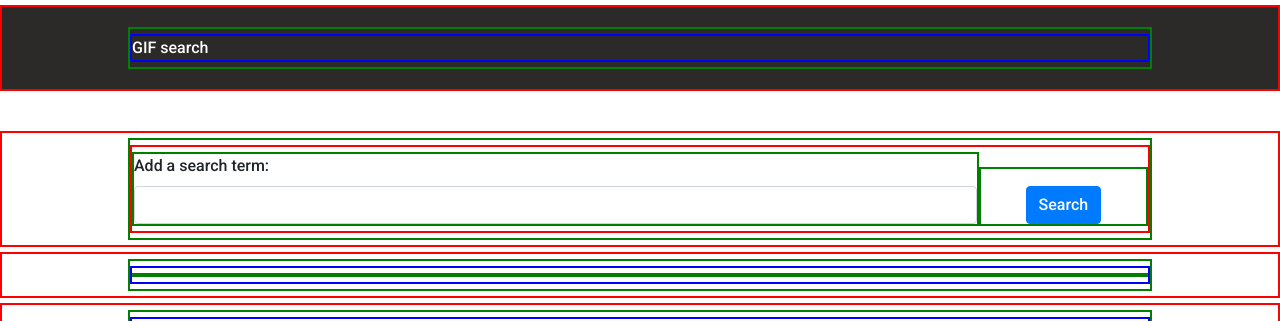
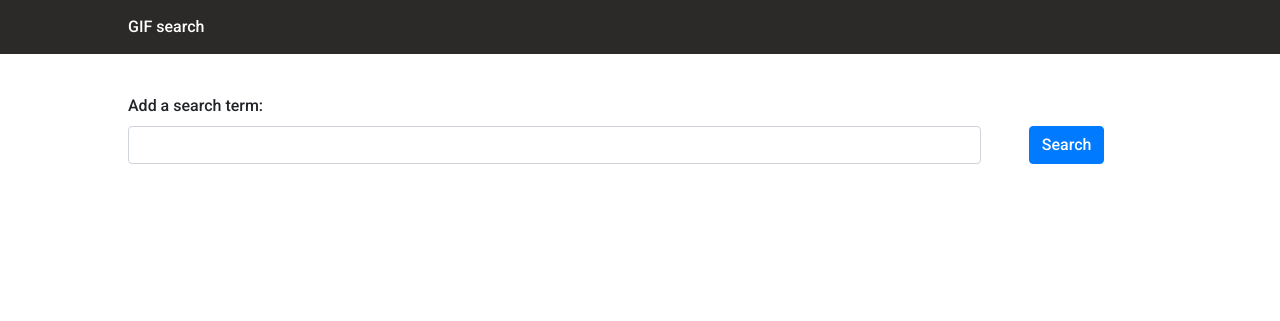
Before and after one commit to timstarkk/GIFsearch, a plain HTML site: page index.html in a window 1280 px wide. Shown: the top 321 px of the page. Drawn offline with nearby package versions, Linux system fonts and the light colour scheme.

Commit message:
commented temp styles

```diff
--- a/index.html
+++ b/index.html
@@ -12,7 +12,7 @@
         integrity="sha256-CSXorXvZcTkaix6Yvo6HppcZGetbYMGWSFlBw8HfCJo=" crossorigin="anonymous"></script>
     <link rel="stylesheet" type="text/css" href="assets/css/style.css">
     <style>
-        .row {
+        /* .row {
             border: 2px solid red;
             margin-top: 5px;
             margin-bottom: 5px;
@@ -28,7 +28,7 @@
             border: 2px solid blue;
             margin-top: 5px;
             margin-bottom: 5px;
-        }
+        } */
     </style>
 </head>
 
```
